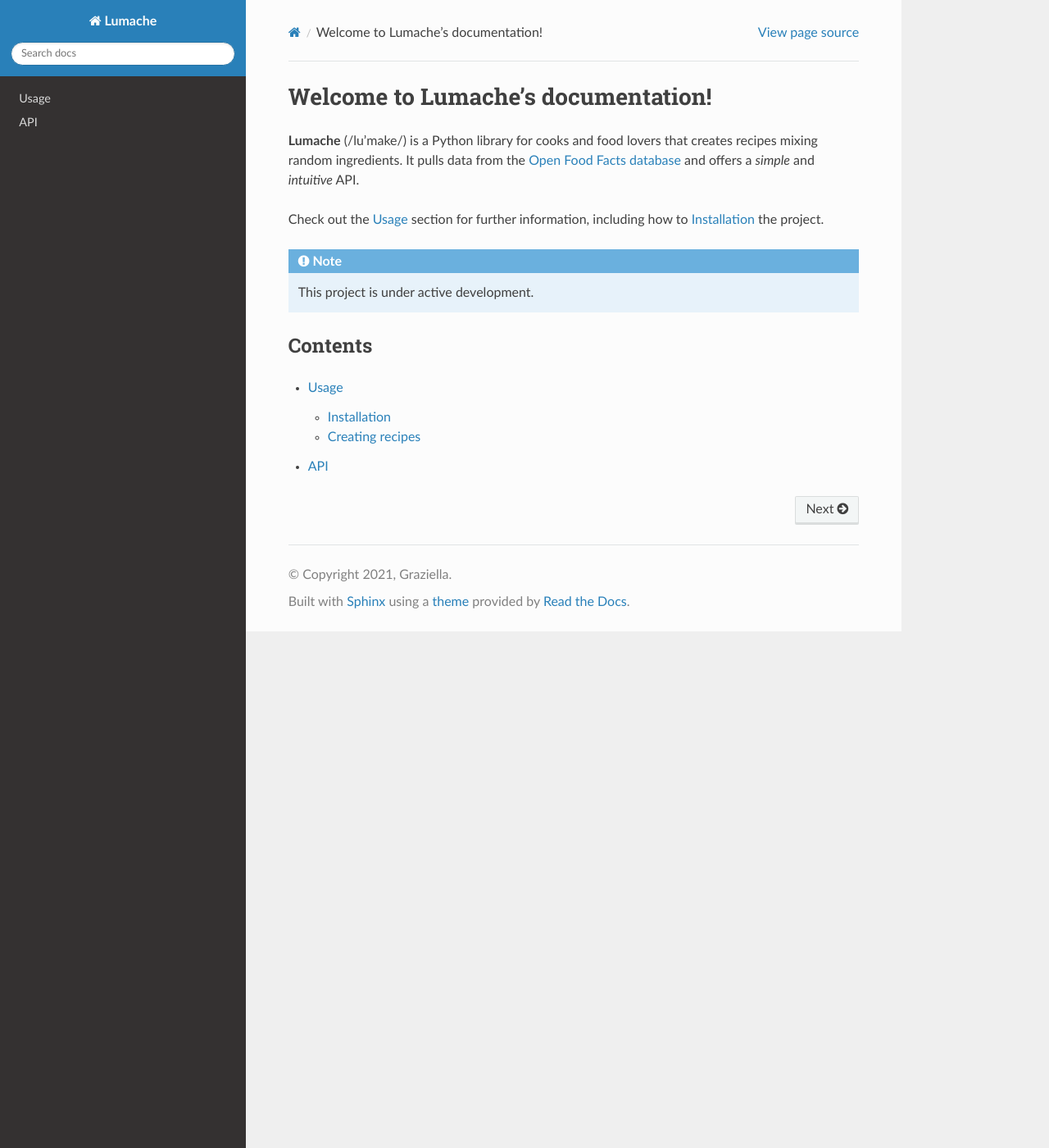
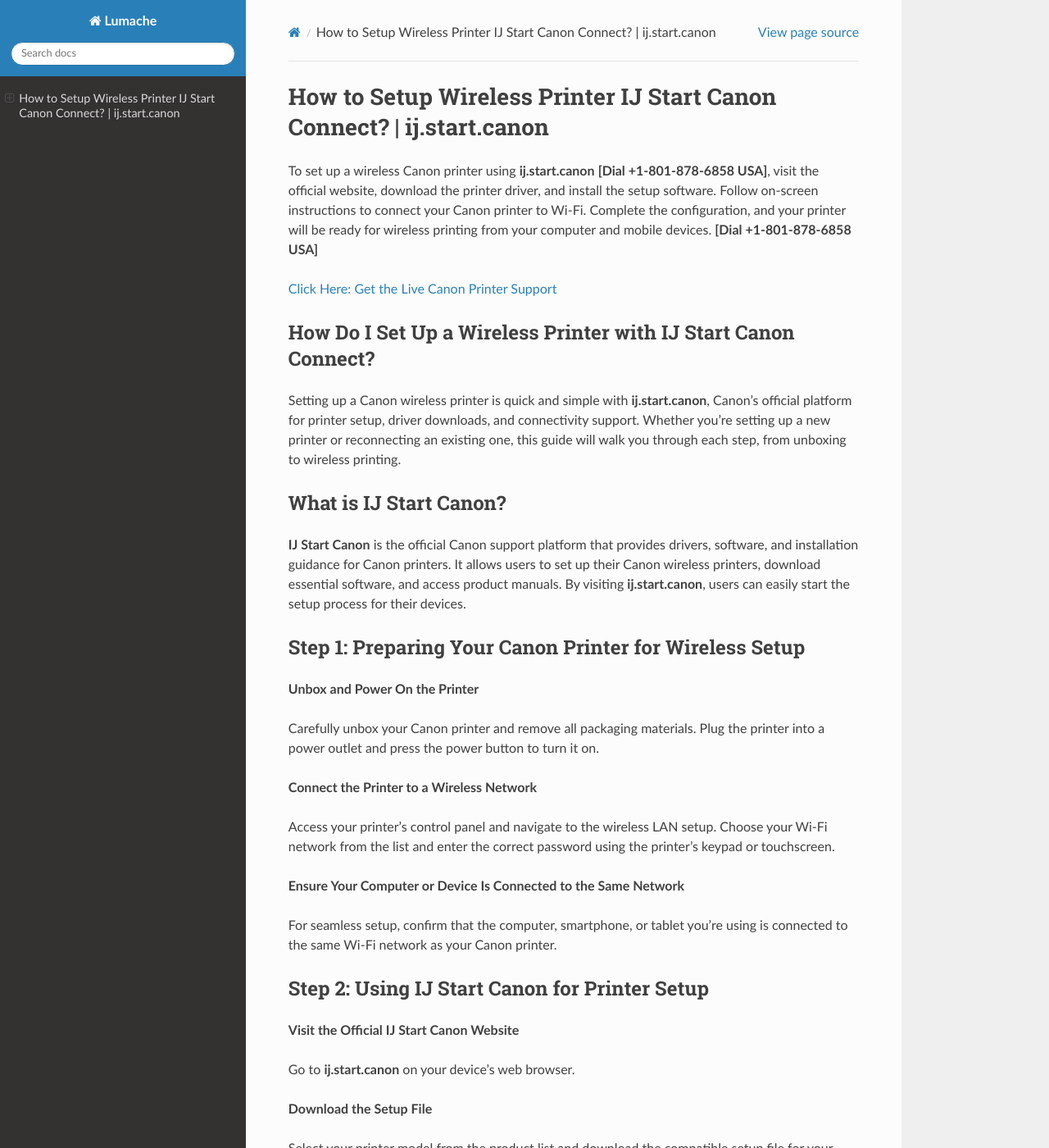
Before and after one commit to trickjack/https-ij.start.canon, a Sphinx documentation site: the page built from docs/source/index.rst, in a window 1280 px wide and 1400 px high. Shown: the whole window at 82% size. Built offline with Sphinx 7.4.7 and the Read the Docs theme 3.1.0, drawn with Linux system fonts in a browser that asks for light colours; some of the changed text lies outside the part shown.

Commit message:
Update index.rst

```diff
--- a/docs/source/index.rst
+++ b/docs/source/index.rst
@@ -1,22 +1,92 @@
-Welcome to Lumache's documentation!
-===================================
+How to Setup Wireless Printer IJ Start Canon Connect? | ij.start.canon
+=====================================================================
 
-**Lumache** (/lu'make/) is a Python library for cooks and food lovers
-that creates recipes mixing random ingredients.
-It pulls data from the `Open Food Facts database <https://world.openfoodfacts.org/>`_
-and offers a *simple* and *intuitive* API.
+To set up a wireless Canon printer using **ij.start.canon** **[Dial +1-801-878-6858 USA]**, visit the official website, download the printer driver, and install the setup software. Follow on-screen instructions to connect your Canon printer to Wi-Fi. Complete the configuration, and your printer will be ready for wireless printing from your computer and mobile devices. **[Dial +1-801-878-6858 USA]**
 
-Check out the :doc:`usage` section for further information, including
-how to :ref:`installation` the project.
+`Click Here: Get the Live Canon Printer Support <https://jivo.chat/KlZSRejpBm>`_
 
-.. note::
+How Do I Set Up a Wireless Printer with IJ Start Canon Connect?
+---------------------------------------------------------------
 
-   This project is under active development.
+Setting up a Canon wireless printer is quick and simple with **ij.start.canon**, Canon’s official platform for printer setup, driver downloads, and connectivity support. Whether you’re setting up a new printer or reconnecting an existing one, this guide will walk you through each step, from unboxing to wireless printing.
 
-Contents
---------
+What is IJ Start Canon?
+-----------------------
 
-.. toctree::
+**IJ Start Canon** is the official Canon support platform that provides drivers, software, and installation guidance for Canon printers. It allows users to set up their Canon wireless printers, download essential software, and access product manuals. By visiting **ij.start.canon**, users can easily start the setup process for their devices.
 
-   usage
-   api
+Step 1: Preparing Your Canon Printer for Wireless Setup
+--------------------------------------------------------
+
+**Unbox and Power On the Printer**
+
+Carefully unbox your Canon printer and remove all packaging materials. Plug the printer into a power outlet and press the power button to turn it on.
+
+**Connect the Printer to a Wireless Network**
+
+Access your printer’s control panel and navigate to the wireless LAN setup. Choose your Wi-Fi network from the list and enter the correct password using the printer’s keypad or touchscreen.
+
+**Ensure Your Computer or Device Is Connected to the Same Network**
+
+For seamless setup, confirm that the computer, smartphone, or tablet you’re using is connected to the same Wi-Fi network as your Canon printer.
+
+Step 2: Using IJ Start Canon for Printer Setup
+----------------------------------------------
+
+**Visit the Official IJ Start Canon Website**
+
+Go to **ij.start.canon** on your device’s web browser.
+
+**Download the Setup File**
+
+Select your printer model from the product list and download the compatible setup file for your operating system (Windows, macOS, Android, or iOS).
+
+**Install the Drivers**
+
+Open the downloaded setup file and follow the on-screen instructions to install the required printer drivers and software packages.
+
+Step 3: Setting Up Your Canon Printer via IJ Start Canon Connect
+----------------------------------------------------------------
+
+**Run the Canon Setup Software**
+
+Launch the Canon installation tool and click **Start Setup**.
+
+**Select Your Printer**
+
+The setup program will detect your printer on the network. Select your printer model when it appears on the screen.
+
+**Complete the Setup**
+
+Follow the prompts to finish connecting the printer to your Wi-Fi network and completing the configuration.
+
+Step 4: Troubleshooting Canon Wireless Printer Setup Issues
+-----------------------------------------------------------
+
+If you encounter problems during the setup, consider these common solutions:
+
+- **Printer Not Detected:** Ensure both printer and device are connected to the same network.
+- **Incorrect Network Credentials:** Double-check your Wi-Fi password for accuracy.
+- **Poor Wireless Signal:** Move your printer closer to the router.
+- **Installation Failed:** Restart the setup process or reinstall the driver.
+- **Unable to Print:** Confirm the printer is set as the default and connected properly.
+
+Step 5: Using Canon IJ Start Connect for Future Printing
+--------------------------------------------------------
+
+**Print from Any Device**
+
+Once set up, you can print wirelessly from computers, laptops, smartphones, and tablets without needing USB cables.
+
+**Mobile Printing**
+
+Install the **Canon PRINT Inkjet/SELPHY app** from your app store for mobile printing, scanning, and cloud storage access.
+
+**Multiple Device Connectivity**
+
+Your Canon wireless printer can connect to several devices on the same network, making it ideal for home and office use.
+
+Conclusion
+----------
+
+Setting up your Canon wireless printer through **ij.start.canon** is a simple, step-by-step process. From unboxing and connecting to Wi-Fi, to downloading drivers and troubleshooting, everything can be managed smoothly via Canon’s official platform. Once connected, enjoy hassle-free wireless printing from any device in your network.
```
